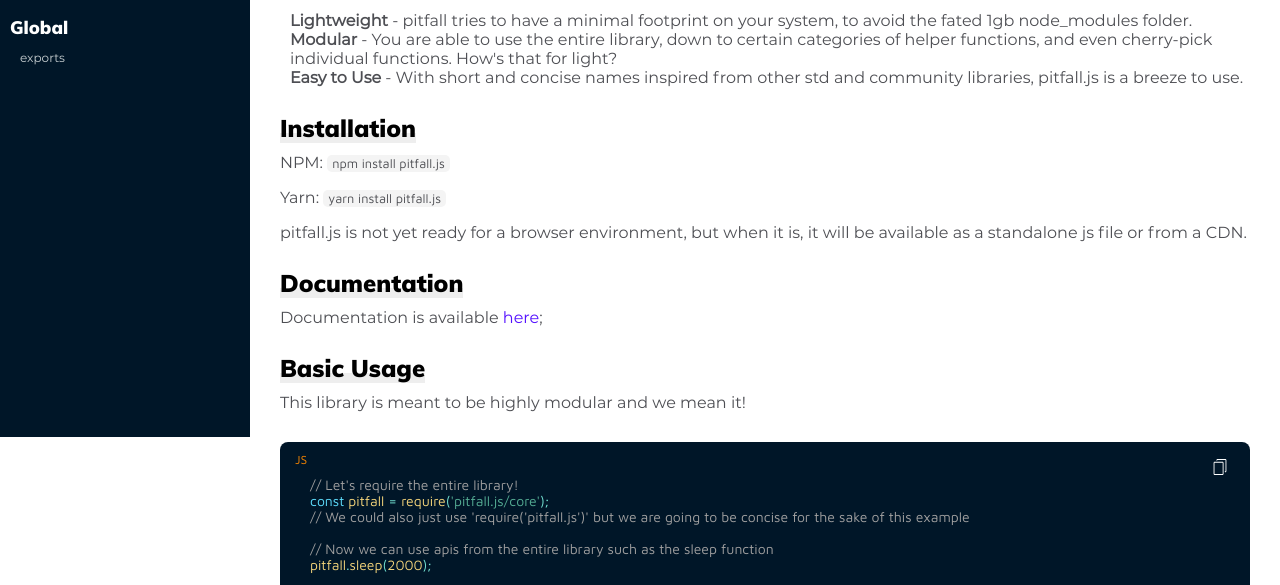
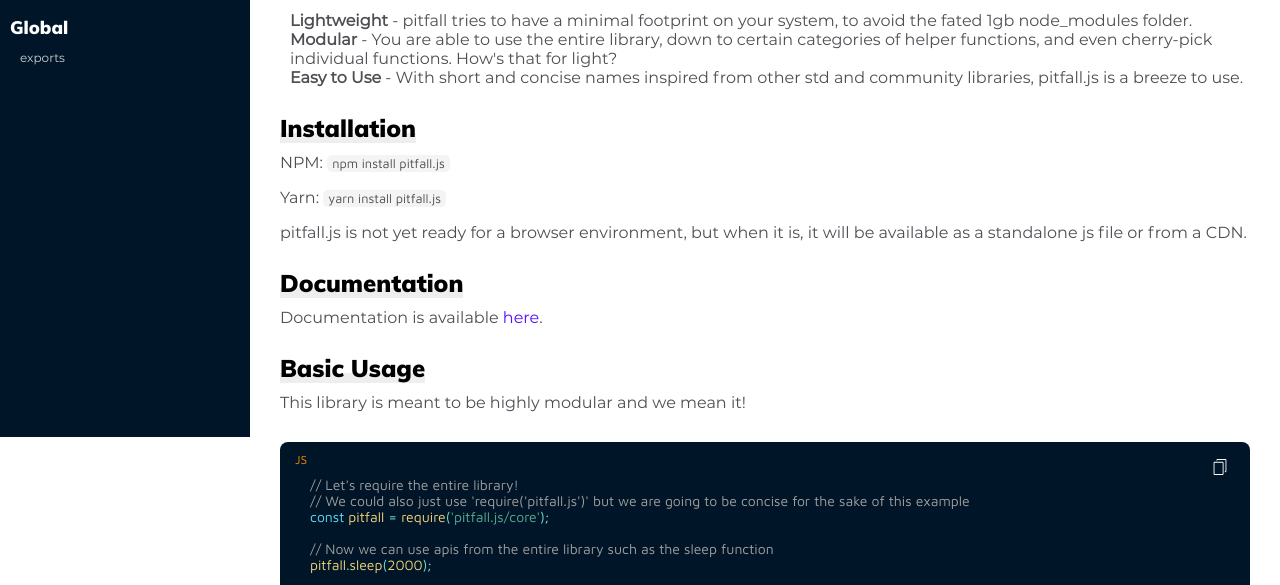
Before and after one commit to canarado/pitfall.js, a website: page docs/index.html in a window 1280 px wide. Shown: the part 363-948 px from the top of the page. Drawn offline with Linux system fonts and the light colour scheme.

Commit message:
updating docs

```diff
--- a/docs/index.html
+++ b/docs/index.html
@@ -78,15 +78,20 @@
 <p>Yarn: <code>yarn install pitfall.js</code></p>
 <p>pitfall.js is not yet ready for a browser environment, but when it is, it will be available as a standalone js file or from a CDN.</p>
 <h2>Documentation</h2>
-<p>Documentation is available <a href="https://canarado.github.io/pitfall.js/">here</a>;</p>
+<p>Documentation is available <a href="https://canarado.github.io/pitfall.js/">here</a>.</p>
 <h2>Basic Usage</h2>
 <p>This library is meant to be highly modular and we mean it!</p>
 <pre class="prettyprint source lang-js"><code>// Let's require the entire library!
+// We could also just use 'require('pitfall.js')' but we are going to be concise for the sake of this example
 const pitfall = require('pitfall.js/core');
-// We could also just use 'require('pitfall.js')' but we are going to be concise for the sake of this example
 
 // Now we can use apis from the entire library such as the sleep function
 pitfall.sleep(2000);
+
+// or the random function :)
+let array = [1, 2, 3, 4, 5];
+
+let randomValue = pitfall.random(array);
 
 // ..
 </code></pre>
```
Also changed, not shown: README.md.
